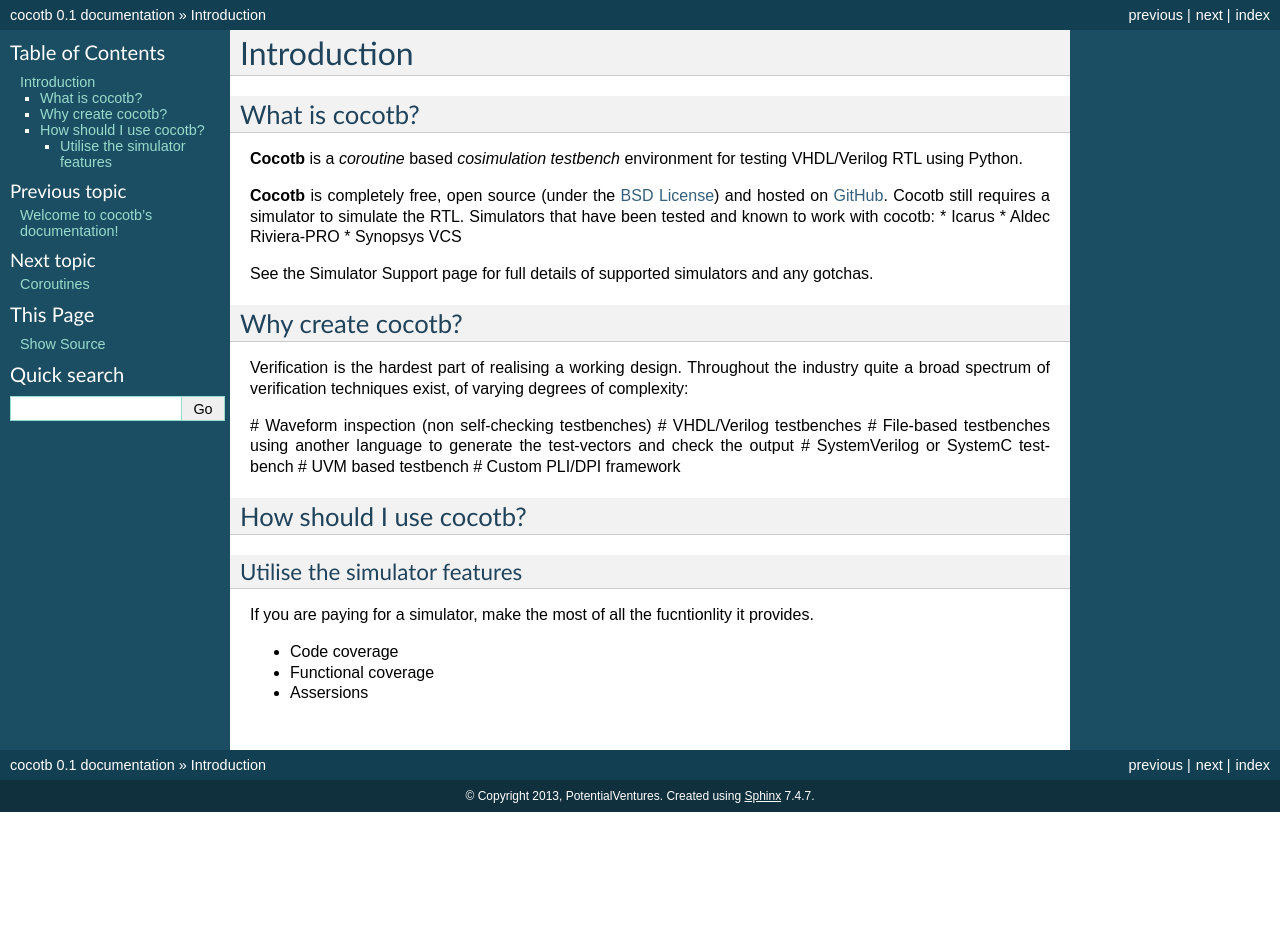
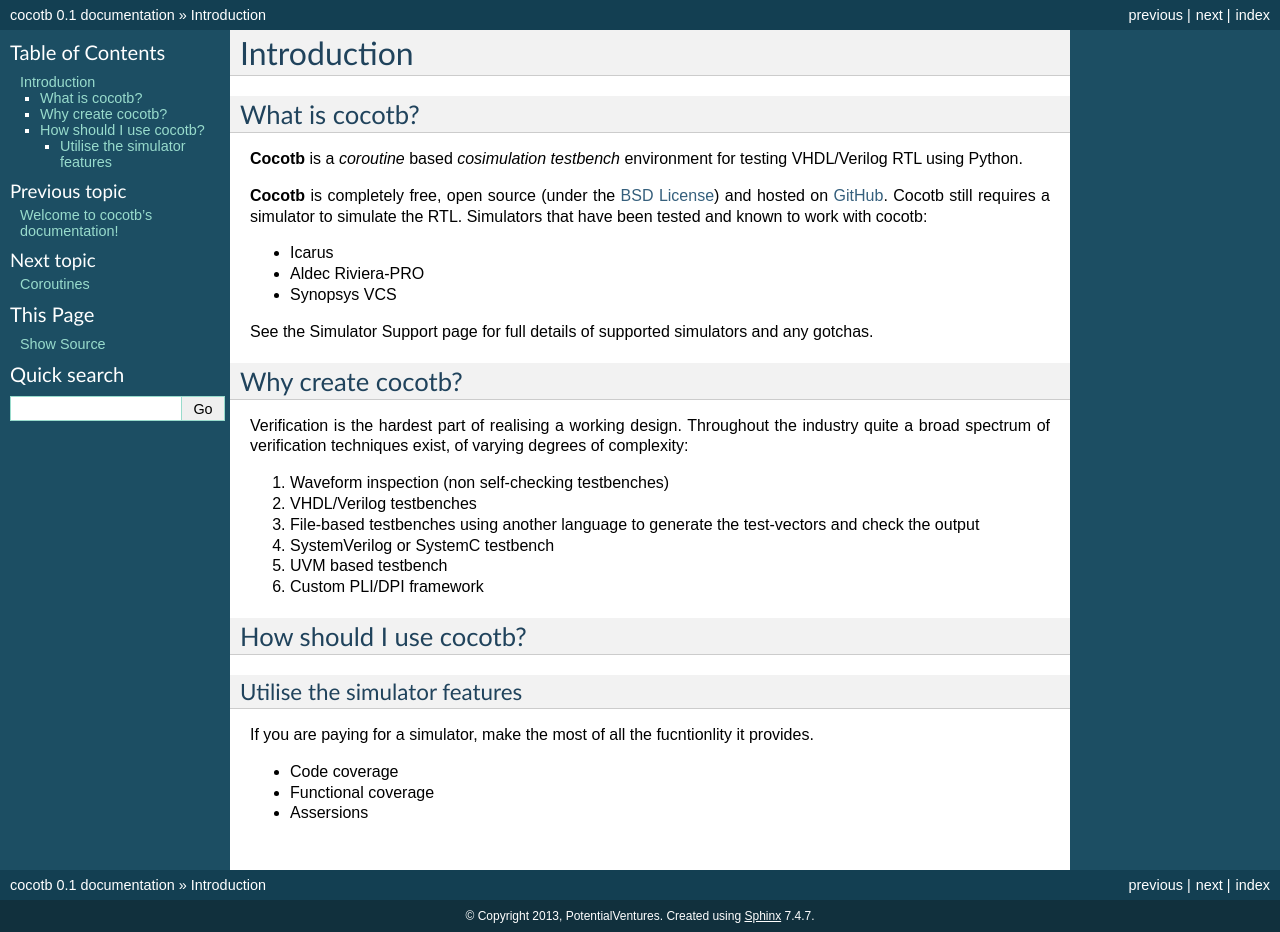
Before and after one commit to bushbecky/cocotb-bus, a Sphinx documentation site: the page built from documentation/source/introduction.rst, in a window 1280 px wide. Built offline with Sphinx 7.4.7, drawn with Linux system fonts in a browser that asks for light colours; formulas are drawn with MathJax 3; before the commit the page ends 900 px from its top, so only the background shows below that.

```diff
--- a/documentation/source/introduction.rst
+++ b/documentation/source/introduction.rst
@@ -9,6 +9,7 @@ What is cocotb?
 
 **Cocotb** is completely free, open source (under the `BSD License <http://en.wikipedia.org/wiki/BSD_licenses#3-clause_license_.28.22Revised_BSD_License.22.2C_.22New_BSD_License.22.2C_or_.22Modified_BSD_License.22.29>`_) and hosted on `GitHub <https://github.com/potentialventures/cocotb>`_.
 Cocotb still requires a simulator to simulate the RTL. Simulators that have been tested and known to work with cocotb:
+
 * Icarus
 * Aldec Riviera-PRO
 * Synopsys VCS
@@ -20,12 +21,12 @@ Why create cocotb?
 
 Verification is the hardest part of realising a working design. Throughout the industry quite a broad spectrum of verification techniques exist, of varying degrees of complexity:
 
-# Waveform inspection (non self-checking testbenches)
-# VHDL/Verilog testbenches
-# File-based testbenches using another language to generate the test-vectors and check the output
-# SystemVerilog or SystemC testbench
-# UVM based testbench
-# Custom PLI/DPI framework
+#. Waveform inspection (non self-checking testbenches)
+#. VHDL/Verilog testbenches
+#. File-based testbenches using another language to generate the test-vectors and check the output
+#. SystemVerilog or SystemC testbench
+#. UVM based testbench
+#. Custom PLI/DPI framework
 
 
 How should I use cocotb?
```
